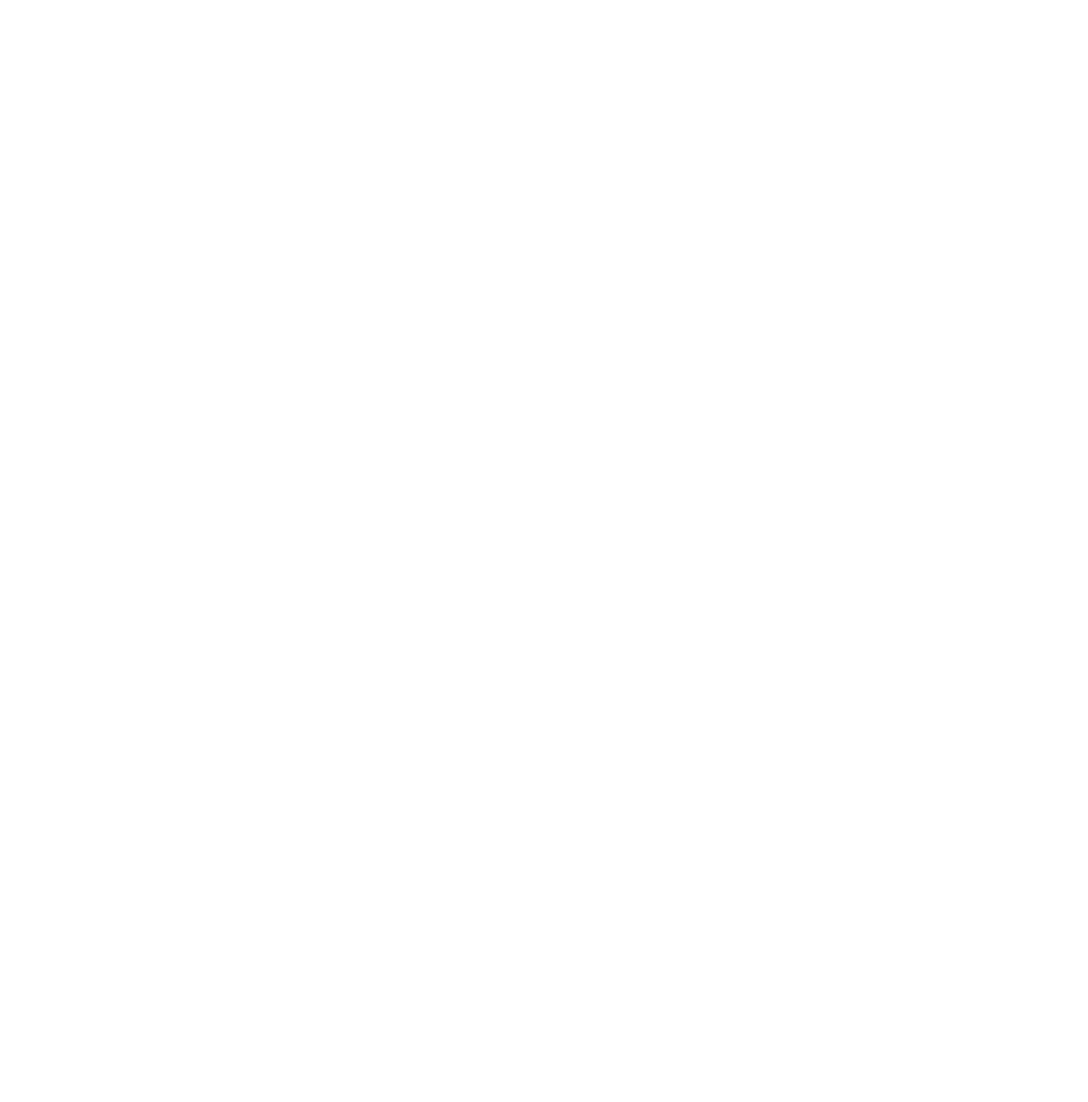
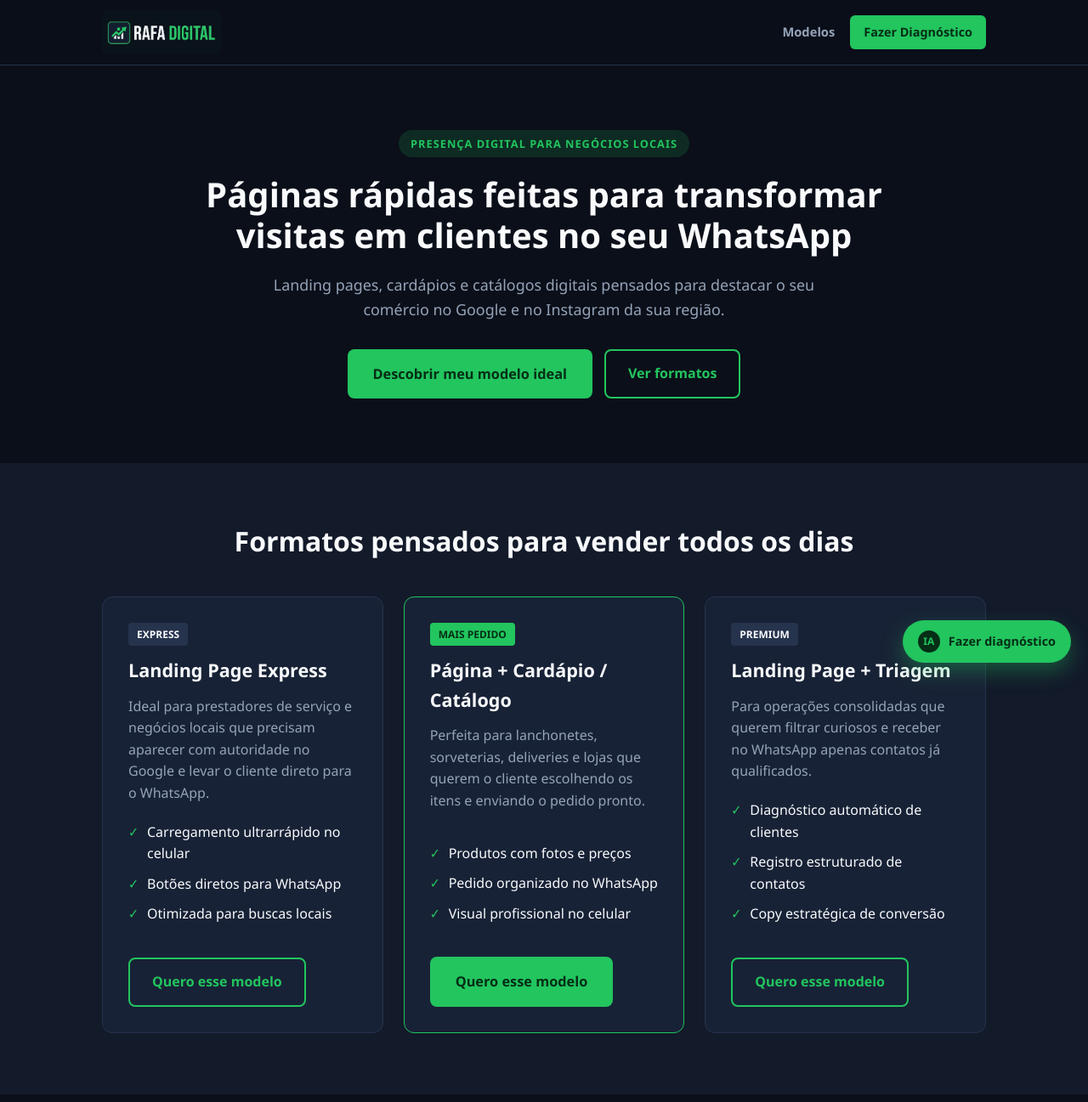
Before and after one commit to rafaassessoriadigital/rafaassessoriadigital, a plain HTML site: page index.html in a window 1280 px wide. Shown: the top 1297 px of the page at 85% size. Before the commit the page ends 800 px from the top, so only its background shows below. Drawn offline with Linux system fonts and the light colour scheme.

Commit message:
Update index.html
resolvendo tela branca

```diff
--- a/index.html
+++ b/index.html
@@ -1,4 +1,11 @@
-<link rel="canonical" href="https://rafaassessoriadigital.github.io/rafaassessoriadigital/">
+<!DOCTYPE html>
+<html lang="pt-BR">
+<head>
+  <meta charset="UTF-8">
+  <meta name="viewport" content="width=device-width, initial-scale=1.0">
+  <title>Rafa Digital | Páginas que Vendem para Comércios Locais</title>
+  <meta name="description" content="Crio páginas rápidas, profissionais e prontas para transformar visitas do Google e Instagram em clientes no seu WhatsApp.">
+  <link rel="canonical" href="https://rafaassessoriadigital.github.io/rafaassessoriadigital/">
 
   <!-- Ícone da aba do navegador (Favicon) -->
   <link rel="icon" type="image/png" href="logo.png">
@@ -23,6 +30,8 @@
   <meta name="twitter:description" content="Crio páginas rápidas, profissionais e prontas para transformar visitas do Google e Instagram em clientes no seu WhatsApp.">
   <meta name="twitter:image" content="https://rafaassessoriadigital.github.io/rafaassessoriadigital/logo.png?v=2">
 
+  <link rel="stylesheet" href="style.css">
+
   <!-- Dados Estruturados para o Google (JSON-LD) -->
   <script type="application/ld+json">
   {
@@ -35,19 +44,129 @@
     "description": "Criação de landing pages de alta conversão, cardápios digitais e sistemas de atendimento integrado ao WhatsApp para comércios locais.",
     "telephone": "+55-41-98868-5625",
     "areaServed": [
-      {
-        "@type": "City",
-        "name": "Pinhais"
-      },
-      {
-        "@type": "City",
-        "name": "Curitiba"
-      },
-      {
-        "@type": "Country",
-        "name": "Brasil"
-      }
+      { "@type": "City", "name": "Pinhais" },
+      { "@type": "City", "name": "Curitiba" },
+      { "@type": "Country", "name": "Brasil" }
     ],
     "priceRange": "$$"
   }
   </script>
+</head>
+<body>
+  <header class="topo">
+    <div class="container flex-topo">
+      <a href="#" class="logo">
+        <img src="logo.png" alt="Rafa Digital" class="logo-img">
+      </a>
+      <nav class="topo-acoes">
+        <a href="#modelos" class="link-topo">Modelos</a>
+        <a href="#triagem-ia" class="btn-pequeno" data-origem="topo">Fazer Diagnóstico</a>
+      </nav>
+    </div>
+  </header>
+
+  <main>
+    <section class="hero">
+      <div class="container">
+        <span class="tag">PRESENÇA DIGITAL PARA NEGÓCIOS LOCAIS</span>
+        <h1>Páginas rápidas feitas para transformar visitas em clientes no seu WhatsApp</h1>
+        <p class="subtitulo">
+          Landing pages, cardápios e catálogos digitais pensados para destacar o seu comércio no Google e no Instagram da sua região.
+        </p>
+        <div class="hero-botoes">
+          <a href="#triagem-ia" class="btn-principal" data-origem="hero_principal">Descobrir meu modelo ideal</a>
+          <a href="#modelos" class="btn-secundario">Ver formatos</a>
+        </div>
+      </div>
+    </section>
+
+    <section id="modelos" class="secao-escura">
+      <div class="container">
+        <h2>Formatos pensados para vender todos os dias</h2>
+        <div class="grid-3">
+          <div class="card">
+            <span class="badge-sec">EXPRESS</span>
+            <h3>Landing Page Express</h3>
+            <p>Ideal para prestadores de serviço e negócios locais que precisam aparecer com autoridade no Google e levar o cliente direto para o WhatsApp.</p>
+            <ul>
+              <li>Carregamento ultrarrápido no celular</li>
+              <li>Botões diretos para WhatsApp</li>
+              <li>Otimizada para buscas locais</li>
+            </ul>
+            <a href="#triagem-ia" class="btn-secundario" data-origem="card_express">Quero esse modelo</a>
+          </div>
+
+          <div class="card destaque">
+            <span class="badge">MAIS PEDIDO</span>
+            <h3>Página + Cardápio / Catálogo</h3>
+            <p>Perfeita para lanchonetes, sorveterias, deliveries e lojas que querem o cliente escolhendo os itens e enviando o pedido pronto.</p>
+            <ul>
+              <li>Produtos com fotos e preços</li>
+              <li>Pedido organizado no WhatsApp</li>
+              <li>Visual profissional no celular</li>
+            </ul>
+            <a href="#triagem-ia" class="btn-principal" data-origem="card_catalogo">Quero esse modelo</a>
+          </div>
+
+          <div class="card">
+            <span class="badge-sec">PREMIUM</span>
+            <h3>Landing Page + Triagem</h3>
+            <p>Para operações consolidadas que querem filtrar curiosos e receber no WhatsApp apenas contatos já qualificados.</p>
+            <ul>
+              <li>Diagnóstico automático de clientes</li>
+              <li>Registro estruturado de contatos</li>
+              <li>Copy estratégica de conversão</li>
+            </ul>
+            <a href="#triagem-ia" class="btn-secundario" data-origem="card_premium">Quero esse modelo</a>
+          </div>
+        </div>
+      </div>
+    </section>
+
+    <section id="triagem-ia" class="secao">
+      <div class="container">
+        <div class="secao-cabecalho">
+          <span class="tag">DIAGNÓSTICO GRATUITO</span>
+          <h2>Descubra qual página faz mais sentido para o seu negócio</h2>
+        </div>
+
+        <div class="chat-wrapper">
+          <div class="chat-header">
+            <div class="chat-avatar">RD</div>
+            <div>
+              <strong>Assistente Rafa Digital</strong>
+              <div class="chat-status">
+                <span class="status-dot"></span>
+                <span>Online agora</span>
+              </div>
+            </div>
+            <button type="button" id="btn-reset-chat" class="btn-reset-chat">Reiniciar</button>
+          </div>
+
+          <div id="chat-mensagens" class="chat-mensagens"></div>
+          <div id="chat-opcoes" class="chat-opcoes"></div>
+
+          <form id="chat-form" class="chat-input-form">
+            <input type="text" id="chat-input" placeholder="Digite sua resposta..." autocomplete="off">
+            <button type="submit" class="btn-enviar-chat">Enviar</button>
+          </form>
+        </div>
+      </div>
+    </section>
+  </main>
+
+  <footer class="rodape">
+    <div class="container">
+      <p>Rafa Digital • Pinhais, Curitiba e todo o Brasil</p>
+      <p class="copy">© 2026 Rafa Digital. Todos os direitos reservados.</p>
+    </div>
+  </footer>
+
+  <a href="#triagem-ia" class="fab-ia" data-origem="fab_flutuante">
+    <span class="fab-icon">IA</span>
+    <span class="fab-texto">Fazer diagnóstico</span>
+  </a>
+
+  <script src="script.js"></script>
+</body>
+</html>
```
